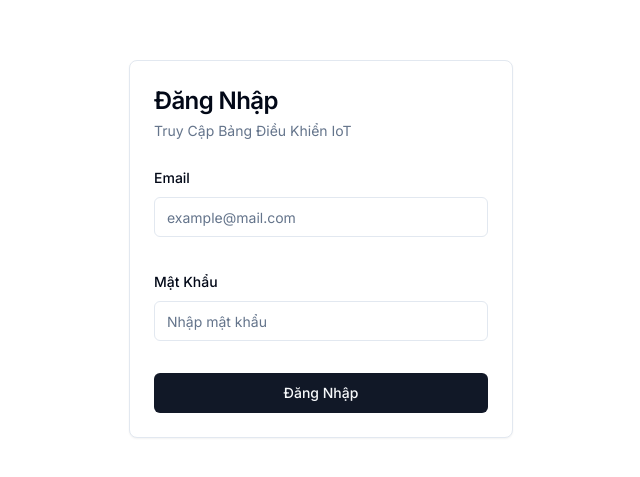
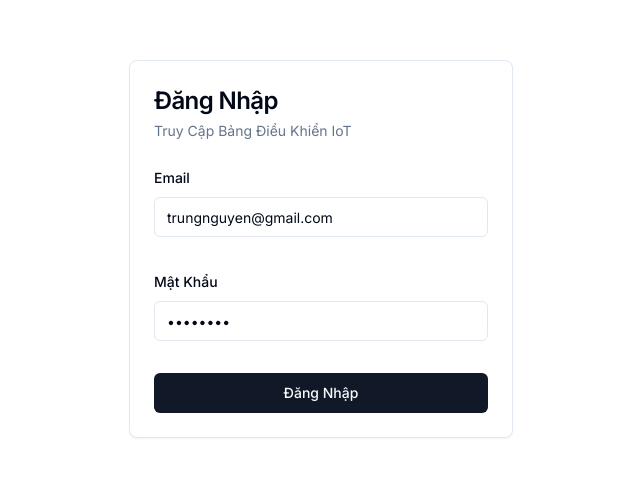
Before and after one commit to tuantran1305/iot-web, a Next.js app: page /login in a window 1280 px wide. Shown: the part 151-628 px from the top of the page, without its empty margins (319-959 px from the left). Built offline with nearby package versions, Linux system fonts and the light colour scheme.

Commit message:
add account

```diff
--- a/app/(auth)/login/(routes)/components/login-form.tsx
+++ b/app/(auth)/login/(routes)/components/login-form.tsx
@@ -41,6 +41,10 @@ const LoginForm = () => {
   const form = useForm<LoginFormValues>({
     resolver: zodResolver(LoginFormSchema),
     mode: "onBlur",
+    defaultValues: {
+      username: "trungnguyen@gmail.com",
+      password: "12345678",
+    },
   });
 
   async function onSubmit(data: LoginFormValues) {
```
